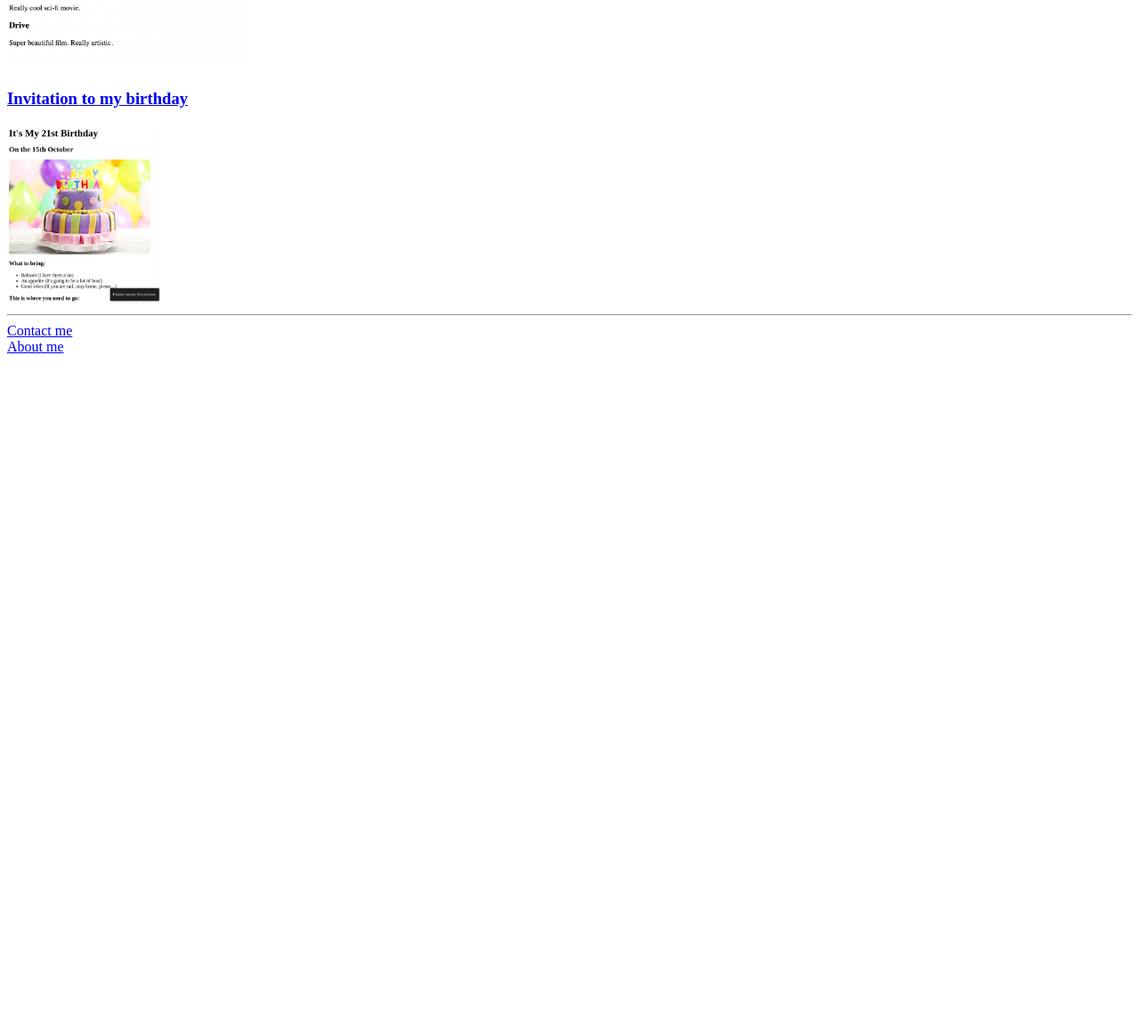
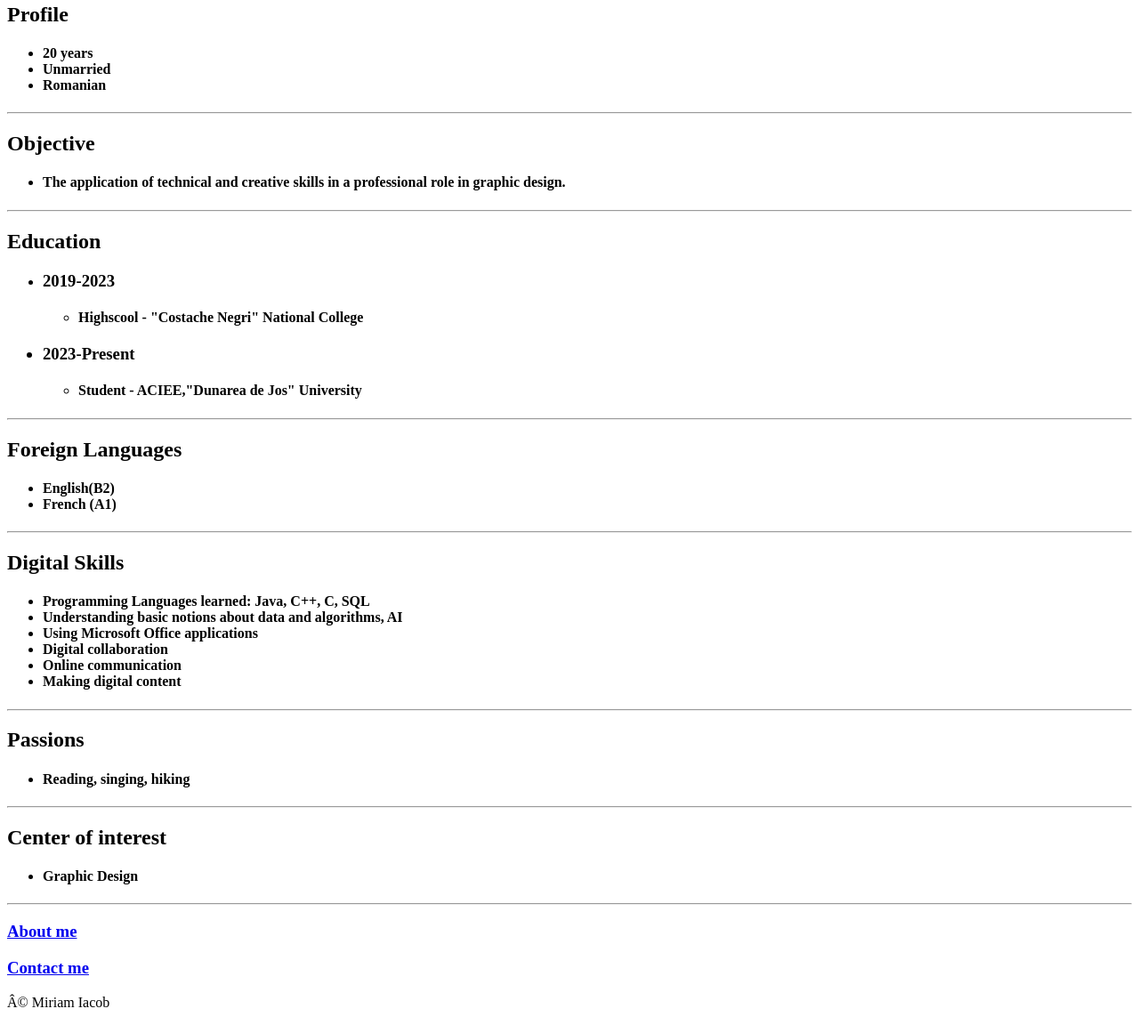
Before and after one commit to Miriam105/html-portfolio, a plain HTML site: page index.html in a window 1280 px wide. Shown: the part 311-1463 px from the top of the page at 89% size. Before the commit the page ends 800 px from the top, so only its background shows below. Drawn offline with Linux system fonts and the light colour scheme.

Commit message:
Add files via upload

```diff
--- a/index.html
+++ b/index.html
@@ -1,37 +1,55 @@
-<!-- TODO 1: Create the HTML Boilerplate -->
-<!Doctype html>
+<!DOCTYPE html>
 <html lang="en">
     <head>
         <meta charset="UTF-4">
-    <title>Miriam's Website</title>
+        <h1><title>My Resume</title></h1>
     </head>
     <body>
-    <h1>Miriam Iacob's Portofolio</h1>
-    <h2>I'm a Web Developer</h2>
+        <h1>IACOB MIRIAM</h1>
+
+        <img src="./eu.jpg" height="200" />
          <hr />
-    <h3><a href="./public/movie-ranking.html">Movie ranking by me</a></h3>
-    <img src="./assets/images/filme.png" alt="lista de filme preferate" height="200"/>
-    <h3><a href="./public/birthday-invite.html">Invitation to my birthday</a></h3>
-    <img src="./assets/images/invitatie.png" alt="invitatie la ziua unei fete cu un tort misto si mov" height="200" />
+        <h2>Profile</h2>
+        <h4><ul>
+            <li>20 years</li>
+            <li>Unmarried</li>
+            <li>Romanian</li>
+        </ul></h4>
         <hr />
-    <a href="./public/contact.html">Contact me</a><br />
-    <a href="./public/about.html">About me</a>
+        <h2>Objective</h2>
+        <h4><ul><li> The application of technical and creative skills in a professional role in graphic design.</li></ul></h4>
+        <hr />
+        <h2>Education</h2>
+        <ul><li><h3>2019-2023</h3>
+            <ul><li><h4>Highscool - "Costache Negri" National College
+        </h4></li></ul>
+        <h3><li>2023-Present</h3>
+        <ul><li><h4>Student - ACIEE,"Dunarea de Jos" University
+        </h4></li></ul></ul>
+        <hr />
+        <h2>Foreign Languages</h2>
+        <h4><ul><li>English(B2)</li>
+            <li>French (A1)</li>
+        </h4></ul>
+        <hr />
+        <h2>Digital Skills</h2>
+        <h4><ul><li> Programming Languages learned: Java, C++, C, SQL </li>
+            <li>Understanding basic notions about data and algorithms, AI </li>
+            <li>Using Microsoft Office applications</li>
+            <li>Digital collaboration</li>
+            <li>Online communication</li>
+            <li>Making digital content</li></ul>
+        </h4>
+        <hr />
+        <h2>Passions</h2>
+        <h4><ul><li>Reading, singing, hiking</li></ul></h4>
+        <hr />
+        <h2>Center of interest</h2>
+        <h4><ul><li>Graphic Design</li></ul></h4>
+        <hr />
+        <h3><a href="./about.html">About me</a></h3><h3><a href="./contact.html">Contact me</a></h3>
+<footer>
+    <p>© Miriam Iacob</p>
+  </footer>
     </body>
-
-
-
-
 </html>
-<!-- TODO 2: Add Your previous projects' HTML into the public folder -->
-
-<!-- TODO 3: Take screenshots of your project previews and add the images to the images folder -->
-
-<!-- TODO 4: Add titles/subtitles etc. -->
-
-<!-- TODO 5: Add a link to the project pages -->
-
-<!-- TODO 6: Add images to show the project previews
-HINT for TODO 6: You can use the height attribute set to 200 to make the image smaller:
-https://developer.mozilla.org/en-US/docs/Web/HTML/Element/img#attr-height -->
-
-<!-- TODO 7: Add the Contact Me and About Me page links -->
```
Also changed, not shown: about.html (added, +7 -0 lines), contact.html (added, +11 -0 lines), eu.jpg (added). Lines whose indentation alone changed are shown as unchanged.
